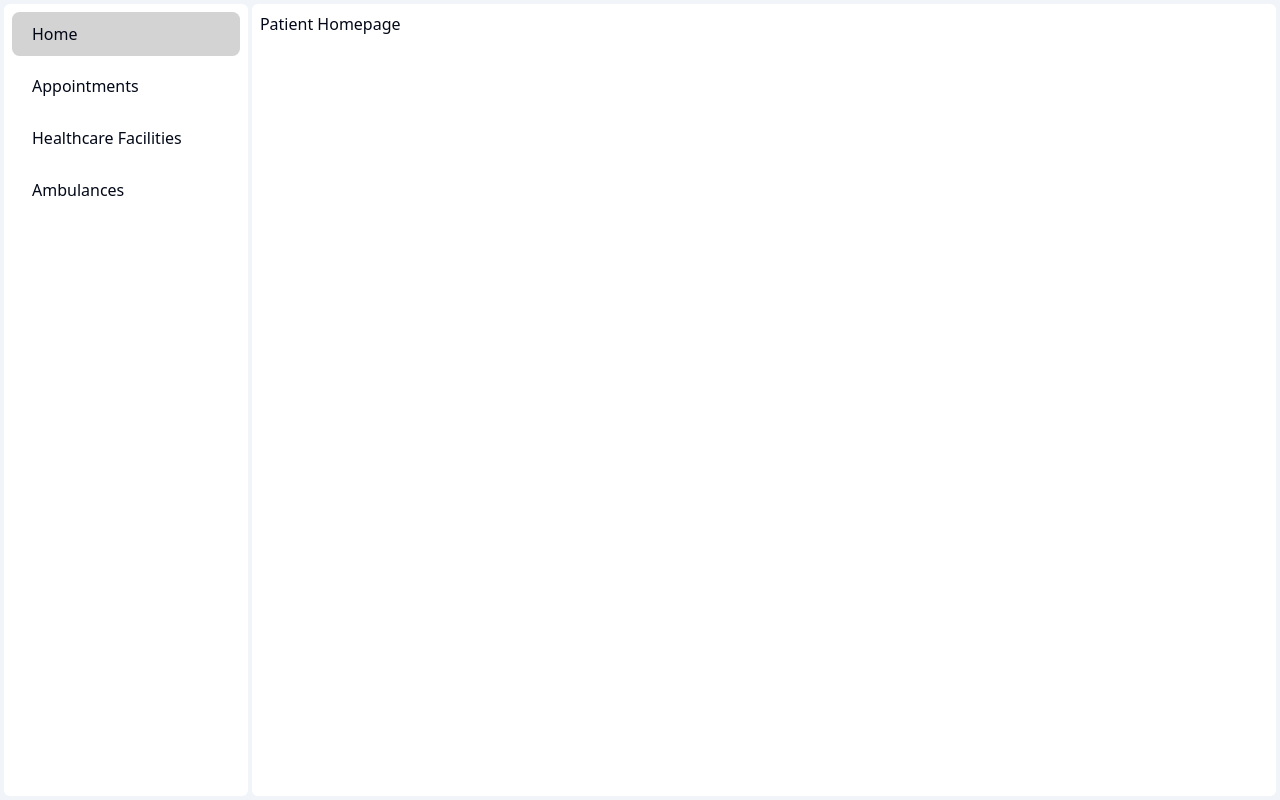
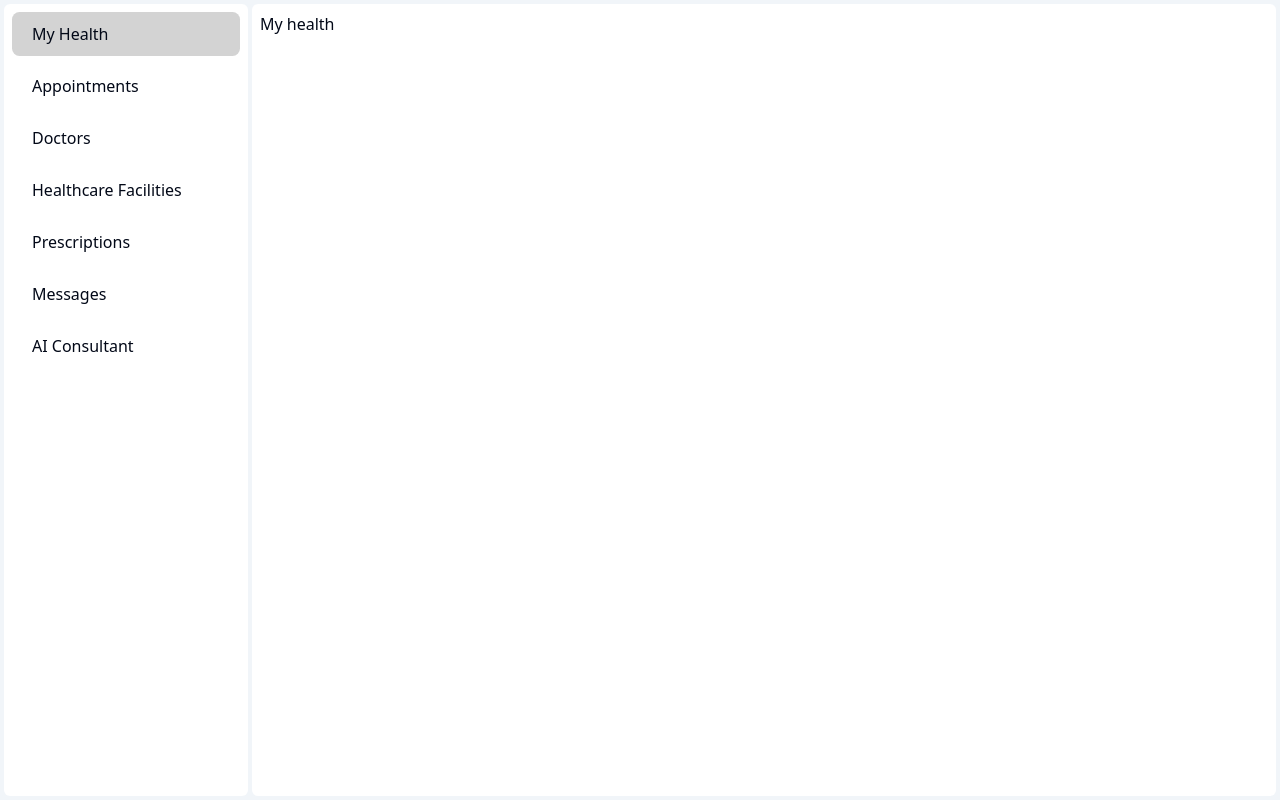
Before and after one commit to rodweleo/medilink, a React (Vite) app in the folder frontend/: page / in a window 1280 px wide. Built offline with nearby package versions, Linux system fonts and the light colour scheme.

Commit message:
added more pages for development

```diff
--- a/frontend/src/pages/accounts/patient/functions/fetchHealthcareFacilities.ts
+++ b/frontend/src/pages/accounts/patient/functions/fetchHealthcareFacilities.ts
@@ -1,7 +1,8 @@
+import { API_URL } from "@/utils/API_URL";
 import axios from "axios"
 export const fetchHealthcareFacilities = async () => {
     try {
-        const response = await axios.get(`https://api-medilink.vercel.app/healthcare-facilities`);
+        const response = await axios.get(`${API_URL}/healthcare-facilities`);
         return response.data.healthcare_facilities;
     } catch (error) {
         return error
--- a/frontend/src/pages/accounts/patient/index.tsx
+++ b/frontend/src/pages/accounts/patient/index.tsx
@@ -1,26 +1,32 @@
 import { NavLink, Routes, Route } from "react-router-dom"
 import { HealthCareFacilities } from "./pages/healthcare-facilities"
 import { HealthcareFacility } from "./pages/healthcare-facilities/HealthcareFacility"
+import { MyHealth } from "./pages/my-health"
+import { Doctors } from "./pages/doctors"
 
 export const PatientAccount = () => {
     return <main className="h-screen w-full flex bg-slate-100 p-1 gap-1">
         <nav className="patient-nav-bar p-2 bg-white rounded-md w-[300px]">
             <ul className="flex flex-col gap-2">
-                <li><NavLink to="/">Home</NavLink></li>
+                <li><NavLink to="/">My Health</NavLink></li>
                 <li><NavLink to="appointments">Appointments</NavLink></li>
+                <li><NavLink to="doctors">Doctors</NavLink></li>
                 <li><NavLink to="healthcare-facilities">Healthcare Facilities</NavLink></li>
-                <li><NavLink to="ambulances">Ambulances</NavLink></li>
+                <li><NavLink to="prescriptions">Prescriptions</NavLink></li>
+                <li><NavLink to="messages">Messages</NavLink></li>
+                <li><NavLink to="meli">AI Consultant</NavLink></li>
             </ul>
 
 
         </nav>
         <section className="bg-white w-full p-2 rounded-md">
             <Routes>
-            <Route path="/" element={<main>Patient Homepage</main>}/>
+                <Route path="/" element={<MyHealth/>}/>
                 <Route path="appointments" element={<main>Appointments</main>}/>
+                <Route path="doctors" element={<Doctors/>}/>
                 <Route path="healthcare-facilities" element={<HealthCareFacilities/>} />
                 <Route path="healthcare-facilities/:id" element={<HealthcareFacility/>} />
-                <Route path="ambulances" element={<main>Ambulances</main>}/>
+                <Route path="meli" element={<main>AI Consultant</main>}/>
             </Routes>
         </section>
     </main>
--- a/frontend/src/pages/accounts/patient/pages/doctors/index.tsx
+++ b/frontend/src/pages/accounts/patient/pages/doctors/index.tsx
@@ -1,5 +1,8 @@
+import { DoctorCard } from "@/ui/cards/DoctorCard"
+
 export const Doctors = () => {
     return <main>
         <h1>Doctors List</h1>
+        <DoctorCard/>
     </main>
 }
--- /dev/null
+++ b/frontend/src/pages/accounts/patient/pages/my-health/index.tsx
@@ -0,0 +1,5 @@
+export const MyHealth = () => {
+    return <main>
+        <h1>My health</h1>
+    </main>
+}
--- a/frontend/src/ui/HealthcareFacilityCard.tsx
+++ b/frontend/src/ui/HealthcareFacilityCard.tsx
@@ -13,6 +13,7 @@ import { useNavigate } from "react-router-dom"
 import axios from "axios"
 import { GiPathDistance } from "react-icons/gi";
 import { RiMapPinTimeLine } from "react-icons/ri";
+import { API_URL } from "@/utils/API_URL"
 
 
 export const HealthcareFacilityCard = ({healthcareFacility}: {
@@ -45,7 +46,7 @@ export const HealthcareFacilityCard = ({healthcareFacility}: {
     const calculateDistance = async () => {
         getCurrentLocation();
         try{
-            const response = await axios.get(`https://api-medilink.vercel.app/distance`, {
+            const response = await axios.get(`${API_URL}/distance`, {
                 params: {
                     origins: {
                         latitude: currentCoordinates?.latitude,
@@ -54,6 +55,7 @@ export const HealthcareFacilityCard = ({healthcareFacility}: {
                     destinations: healthcareFacility.location.gps_coordinates,
                 }
             })
+
             setDistance(response.data);
         }catch(e){
             console.error(e)
--- /dev/null
+++ b/frontend/src/ui/cards/DoctorCard.tsx
@@ -0,0 +1,27 @@
+import { Button } from "@/components/ui/button"
+import {
+    Card,
+    CardContent,
+    CardDescription,
+    CardFooter,
+    CardHeader,
+    CardTitle,
+  } from "@/components/ui/card"
+
+
+export const DoctorCard = () => {
+    return <Card className="w-fit">
+        <CardHeader>
+           <CardTitle>John Doe</CardTitle>
+           <CardDescription>Dentist</CardDescription>
+        </CardHeader>
+        <CardContent>
+            <p>Hospital Road, Nairobi - Kenya.</p>
+            <span className="text-blue-500 font-bold">Open</span>
+        </CardContent>
+        <CardFooter>
+            <Button>Make Appointment</Button>
+        </CardFooter>
+
+    </Card>
+}
--- /dev/null
+++ b/frontend/src/utils/API_URL.ts
@@ -0,0 +1 @@
+export const API_URL = "http://localhost:8081"
```
